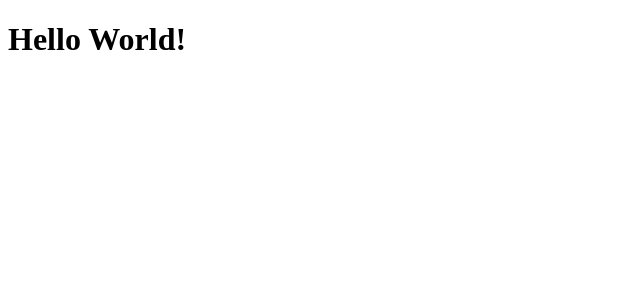
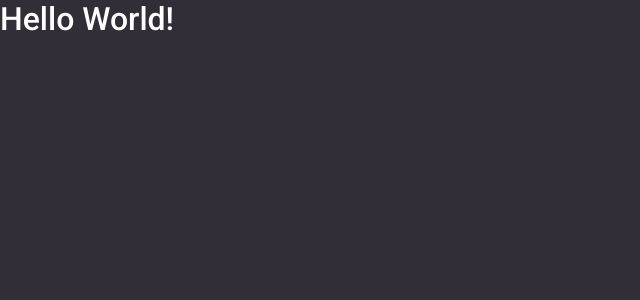
Before and after one commit to matheus-neves/hoxer, a Next.js app: page / in a window 1280 px wide. Shown: the top 300 px of the page, without its empty margins (0-640 px from the left). Built offline with nearby package versions, Linux system fonts and the light colour scheme.

Commit message:
feat: Added GlobalStyles, Google Fonts

```diff
--- a/src/pages/_app.tsx
+++ b/src/pages/_app.tsx
@@ -1,8 +1,12 @@
 import React from 'react';
 import { AppProps } from 'next/app';
+import GlobalStyles from '@/styles/GlobalStyles';
 
 const MyApp: React.FC<AppProps> = ({ Component, pageProps }) => (
-  <Component {...pageProps} />
+  <>
+    <Component {...pageProps} />
+    <GlobalStyles />
+  </>
 );
 
 export default MyApp;
--- /dev/null
+++ b/src/pages/_document.tsx
@@ -0,0 +1,56 @@
+import React from 'react';
+import Document, {
+  DocumentContext,
+  Head,
+  Html,
+  Main,
+  NextScript,
+  DocumentInitialProps,
+} from 'next/document';
+import { ServerStyleSheet } from 'styled-components';
+
+export default class MyDocument extends Document {
+  static async getInitialProps(
+    ctx: DocumentContext,
+  ): Promise<DocumentInitialProps> {
+    const sheet = new ServerStyleSheet();
+    const originalRenderPage = ctx.renderPage;
+
+    try {
+      ctx.renderPage = () =>
+        originalRenderPage({
+          enhanceApp: App => props => sheet.collectStyles(<App {...props} />),
+        });
+
+      const initialProps = await Document.getInitialProps(ctx);
+      return {
+        ...initialProps,
+        styles: (
+          <>
+            {initialProps.styles}
+            {sheet.getStyleElement()}
+          </>
+        ),
+      };
+    } finally {
+      sheet.seal();
+    }
+  }
+
+  render(): JSX.Element {
+    return (
+      <Html>
+        <Head>
+          <link
+            href="https://fonts.googleapis.com/css2?family=Roboto:wght@400;500;700&display=swap"
+            rel="stylesheet"
+          />
+        </Head>
+        <body>
+          <Main />
+          <NextScript />
+        </body>
+      </Html>
+    );
+  }
+}
--- /dev/null
+++ b/src/styles/GlobalStyles.ts
@@ -0,0 +1,50 @@
+import { createGlobalStyle } from 'styled-components';
+
+export default createGlobalStyle`
+
+  * {
+    margin: 0;
+    padding: 0;
+    outline: 0;
+    box-sizing: border-box;
+  }
+
+  body {
+    background: #312e38;
+    color: #fff;
+    -webkit-font-smoothing: antialiased;
+  }
+
+  body, input, button {
+    font-family: 'Roboto', serif;
+    font-size: 16px;
+  }
+
+  h1, h2, h3, h4, h5, h6, strong {
+    font-weight: 500;
+  }
+
+  button {
+    cursor: pointer;
+  }
+
+  input:-webkit-autofill,
+  input:-webkit-autofill:hover,
+  input:-webkit-autofill:focus,
+  textarea:-webkit-autofill,
+  textarea:-webkit-autofill:hover,
+  textarea:-webkit-autofill:focus,
+  select:-webkit-autofill,
+  select:-webkit-autofill:hover,
+  select:-webkit-autofill:focus {
+    border: 0;
+    -webkit-text-fill-color: #f4ede8;
+    -webkit-box-shadow: 0 0 0px 1000px #232129 inset;
+    transition: background-color 5000s ease-in-out 0s;
+  }
+
+  a {
+    text-decoration: none;
+  }
+
+`;
```
